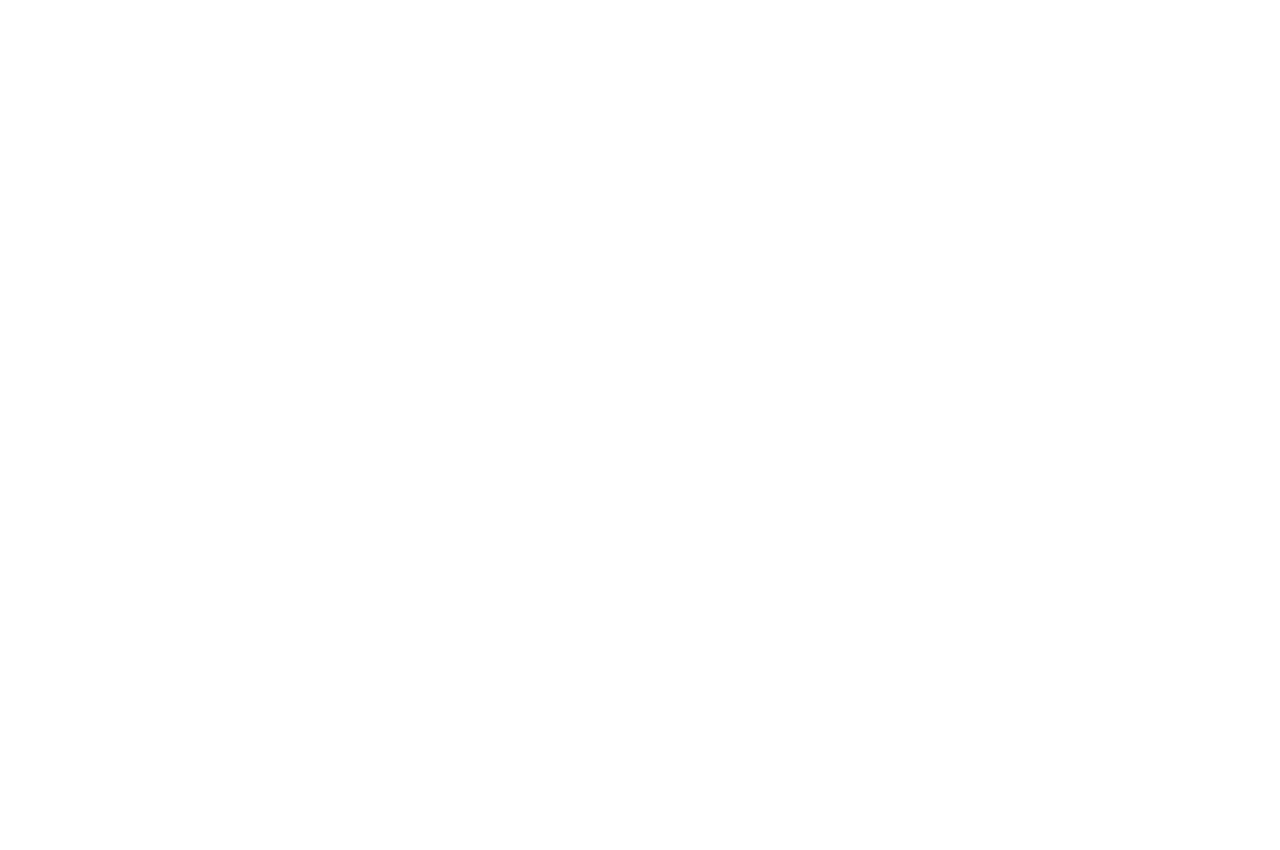
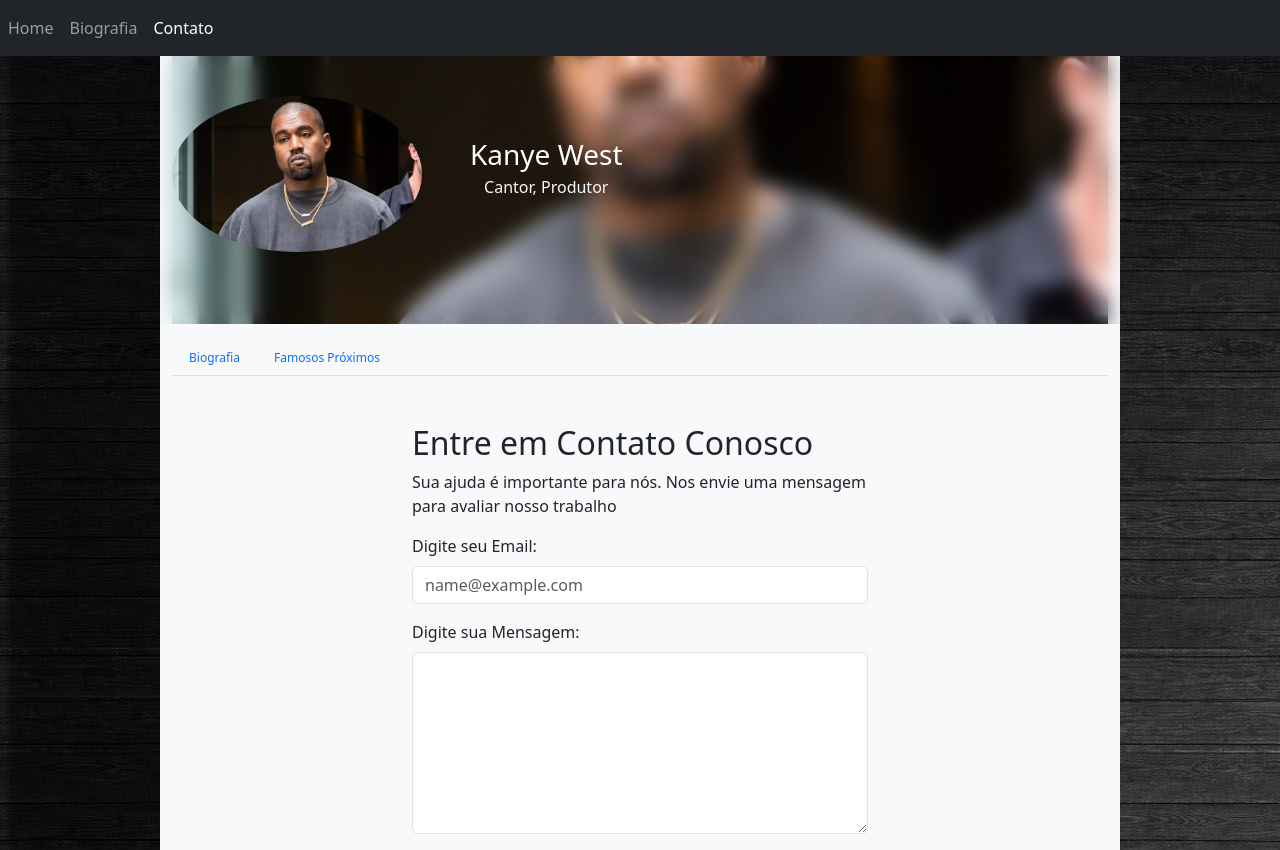
Before and after one commit to Renanluizssx/Projeto-Kanye-West, a React (Create React App) app in the folder myapp/: page /Contato in a window 1280 px wide. Before the commit this address had no page. Before the commit the page ends 800 px from the top, so only its background shows below. Built offline with nearby package versions, Linux system fonts and the light colour scheme.

Commit message:
commitado

```diff
--- a/myapp/src/Componentes/navegacao/index.js
+++ b/myapp/src/Componentes/navegacao/index.js
@@ -1,38 +1,26 @@
-import Nav from "react-bootstrap/esm/Nav";
+import Nav from "react-bootstrap/Nav";
+import Navbar from "react-bootstrap/Navbar";
 import { LinkContainer } from "react-router-bootstrap";
-function Navegacao({ Row, Col }) {
+function Navegacao() {
   return (
-    <Row className="fixed-top">
-      <Col
-        xs={12}
-        sm={12}
-        md={12}
-        lg={12}
-        xl={12}
-        xxl={12}
-        className="d-flex ms-4 justify-content-end"
+    <Navbar
+      fixed="top"
+      className="d-flex justify-content-start"
+      bg="dark"
+      data-bs-theme="dark"
     >
-        <Nav>
-          <Nav.Item>
+      <Nav className="me-auto">
         <LinkContainer to="/">
           <Nav.Link>Home</Nav.Link>
         </LinkContainer>
-          </Nav.Item>
-
-          <Nav.Item>
         <LinkContainer to="/Biografia">
           <Nav.Link>Biografia</Nav.Link>
         </LinkContainer>
-          </Nav.Item>
-
-          <Nav.Item>
         <LinkContainer to="/Contato">
           <Nav.Link>Contato</Nav.Link>
         </LinkContainer>
-          </Nav.Item>
       </Nav>
-      </Col>
-    </Row>
+    </Navbar>
   );
 }
 
--- a/myapp/src/Componentes/tendencias/index.css
+++ /dev/null
@@ -1,7 +0,0 @@
-.tendencias {
-  font-size: 11px;
-}
-.sm .btn {
-  height: 100px;
-  width: 100px;
-}
--- a/myapp/src/Componentes/tendencias/index.js
+++ b/myapp/src/Componentes/tendencias/index.js
@@ -1,9 +1,34 @@
-import "./index.css";
+import "./tendencias.css";
 import Button from "react-bootstrap/Button";
+import anuncio from "../../Assets/anuncio.jpg";
 function Tendencias({ Row, Col }) {
+  // const theme = createTheme({
+  //   breakpoints: {
+  //     values: {
+  //       xs: 0,
+  //       sm: 600,
+  //       md: 900,
+  //       lg: 1200,
+  //       xl: 1536,
+  //     },
+  //   },
+  // });
+
+  // const Root = styled("div")(() => ({
+  //   "@global": {
+  //     html: {
+  //       [theme.breakpoints.up("sm")]: {
+  //         fontSize: "50px",
+  //       },
+  //     },
+  //   },
+  // }));
+
   return (
-    <Row className="tendencias flex-row">
+    <Row className="tendencias flex-column justify-content-space-around">
+      <Col xs={12}>
         <h2 className="fs-4 text-center">Tendências</h2>
+
         <Row>
           <Col xs={12} className="tendencias-col justify-content-center">
             <Button className="p-1 mb-2 bg-white text-dark border tendencias m-2">
@@ -19,7 +44,10 @@ function Tendencias({ Row, Col }) {
           </Col>
         </Row>
         <Row className="d-sm-none d-md-block d-lg-block d-xl-block d-xxl-block">
-        <Col xs={12} className="tendencias-col d-flex justify-content-center ">
+          <Col
+            xs={12}
+            className="tendencias-col d-flex justify-content-center "
+          >
             <Button className="p-1  mb-2 bg-white text-dark border tendencias m-2">
               Maiara (Maiara & Maraisa)
             </Button>
@@ -42,6 +70,8 @@ function Tendencias({ Row, Col }) {
             </Button>
           </Col>
         </Row>
+        <img src={anuncio} alt="anuncio" className="w-100 h-100" />
+      </Col>
     </Row>
   );
 }
--- a/myapp/src/Rotas/index.js
+++ b/myapp/src/Rotas/index.js
@@ -2,6 +2,7 @@ import { BrowserRouter, Routes, Route } from "react-router-dom";
 import Home from "../pages/Home";
 import Biografia from "../pages/biografia";
 import SecaoFamosos from "../pages/secao-famosos";
+import Contato from "../pages/contato";
 function Rotas() {
   return (
     <BrowserRouter>
@@ -9,6 +10,7 @@ function Rotas() {
         <Route path="/" element={<Home />} />
         <Route path="/Biografia" element={<Biografia />} />
         <Route path="/Famosos" element={<SecaoFamosos />} />
+        <Route path="/Contato" element={<Contato />} />
       </Routes>
     </BrowserRouter>
   );
--- a/myapp/src/pages/Home/home.css
+++ b/myapp/src/pages/Home/home.css
@@ -22,3 +22,6 @@
 /* .header-texto-kanye {
   font-size: 5px;
 } */
+body {
+  background-image: url("../../Assets/backgroundsite.jpg");
+}
--- a/myapp/src/pages/Home/index.js
+++ b/myapp/src/pages/Home/index.js
@@ -18,10 +18,10 @@ function Home() {
       });
   }
   return (
-    <Container fluid>
-      <Navegacao Row={Row} Col={Col} />
+    <Container fluid className="text-light">
       <header className="w-100">
-        <Row className="bg-secondary-subtle">
+        <Row className="bg-dark ">
+          <Navegacao Row={Row} Col={Col} />
           <Col>
             <Row className="align-items-center header-home">
               <Col>
@@ -78,7 +78,7 @@ function Home() {
       <main className="w-100 h-100">
         <Row className="mt-5 justify-content-center align-items-center">
           <Col xs={6} className="text-center">
-            <Button onClick={() => buscarFrase()} variant="primary">
+            <Button onClick={() => buscarFrase()} variant="dark">
               Pesquise suas Frases
             </Button>
           </Col>
--- a/myapp/src/pages/biografia/index.js
+++ b/myapp/src/pages/biografia/index.js
@@ -9,9 +9,15 @@ import Tendencias from "../../Componentes/tendencias";
 function Biografia() {
   return (
     <Container fluid>
-      <Row className="justify-content-center">
+      <Row className="justify-content-center ">
         <Navegacao Row={Row} Col={Col} />
-        <Col xs={12} sm={9} md={9} lg={9} className="bg-light pt-4 mb-1">
+        <Col
+          xs={12}
+          sm={9}
+          md={9}
+          lg={9}
+          className="bg-dark  text-light pt-4 mb-1"
+        >
           <HeaderBiografia Row={Row} Col={Col} />
           <main className="mw-100  ms-2">
             <Row className="mt-5 flex-sm-row">
--- /dev/null
+++ b/myapp/src/pages/contato/index.js
@@ -0,0 +1,52 @@
+import Navegacao from "../../Componentes/navegacao";
+import Container from "react-bootstrap/esm/Container";
+import Row from "react-bootstrap/esm/Row";
+import Col from "react-bootstrap/esm/Col";
+import HeaderBiografia from "../../Componentes/header-biografia";
+import Form from "react-bootstrap/Form";
+function Contato() {
+  return (
+    <div>
+      <Container fluid>
+        <Row className="justify-content-center pt-4 vh-100">
+          <Navegacao Row={Row} Col={Col} />
+          <Col xs={12} sm={9} md={9} lg={9} xl={9} xxl={9} className="bg-light">
+            <HeaderBiografia Row={Row} Col={Col} />
+
+            <main>
+              <Row className="justify-content-center mt-5">
+                <Col xs={12} sm={12} md={6} lg={6} xl={6} xxl={6}>
+                  <h2>Entre em Contato Conosco</h2>
+                  <p>
+                    Sua ajuda é importante para nós. Nos envie uma mensagem para
+                    avaliar nosso trabalho
+                  </p>
+                  <Form>
+                    <Form.Group
+                      className="mb-3"
+                      controlId="exampleForm.ControlInput1"
+                    >
+                      <Form.Label>Digite seu Email:</Form.Label>
+                      <Form.Control
+                        type="email"
+                        placeholder="name@example.com"
+                      />
+                    </Form.Group>
+                    <Form.Group
+                      className="mb-3"
+                      controlId="exampleForm.ControlTextarea1"
+                    >
+                      <Form.Label>Digite sua Mensagem:</Form.Label>
+                      <Form.Control as="textarea" rows={7} />
+                    </Form.Group>
+                  </Form>
+                </Col>
+              </Row>
+            </main>
+          </Col>
+        </Row>
+      </Container>
+    </div>
+  );
+}
+export default Contato;
--- a/myapp/src/pages/secao-famosos/index.js
+++ b/myapp/src/pages/secao-famosos/index.js
@@ -8,7 +8,7 @@ import * as React from "react";
 import DadosArtistas from "../../Componentes/boxes-artista";
 import { dadosArtistas } from "../../ColecaodeDados";
 import Tendencias from "../../Componentes/tendencias";
-import anuncio from "../../Assets/anuncio.jpg";
+
 function SecaoFamosos() {
   const dadosArtistasSemelhantes = dadosArtistas.semelhantes;
   const dadosArtistasInfluencas = dadosArtistas.influencias;
@@ -17,10 +17,9 @@ function SecaoFamosos() {
   const dadoArtistaAmor = dadosArtistas.amor;
   return (
     <Container fluid>
-      <Navegacao Row={Row} Col={Col} />
-
       <Row className="justify-content-center">
-        <Col xs={12} sm={9} md={9} lg={9} className="bg-light pt-4">
+        <Navegacao Row={Row} Col={Col} />
+        <Col xs={12} sm={9} md={9} lg={9} className="bg-light pt-4 mb-1">
           <HeaderBiografia Row={Row} Col={Col} />
           <main>
             <Row
@@ -32,7 +31,6 @@ function SecaoFamosos() {
             >
               <Col xs={12} sm={6} md={6} lg={6}>
                 <Tendencias Row={Row} Col={Col} />
-                <img src={anuncio} alt="Anúncio" className="w-75 h-100" />
               </Col>
               <Col xs={7} sm={6} md={6} lg={6} className="d-flex flex-column">
                 <h2 className="fs-4 text-center">Famosos Próximos</h2>
--- a/package.json
+++ /dev/null
@@ -1,5 +0,0 @@
-{
-  "dependencies": {
-    "react-router-dom": "^6.16.0"
-  }
-}
```
Also changed, not shown: myapp/src/Assets/backgroundsite.jpg (added), myapp/src/Componentes/tendencias/tendencias.css (added), 1 other file (tests, documents, lock files or other folders). Lines whose indentation alone changed are shown as unchanged.
